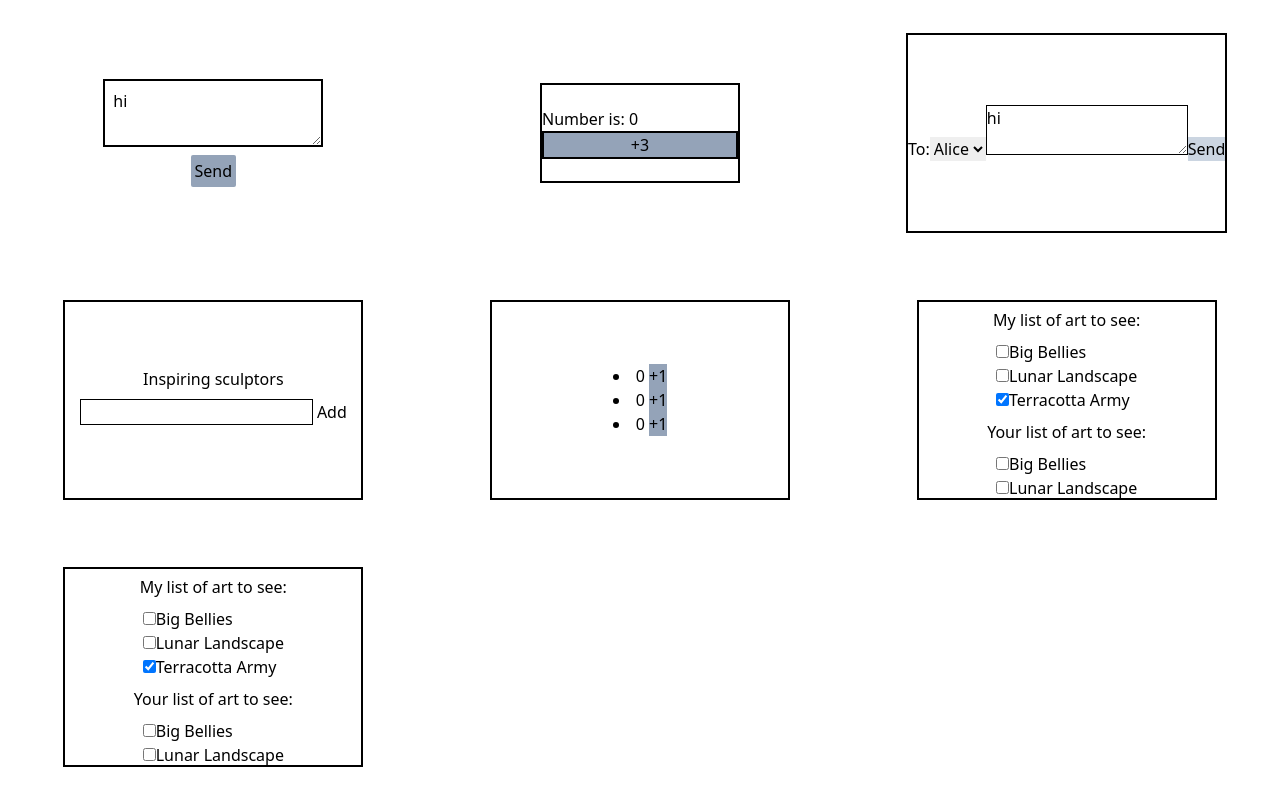
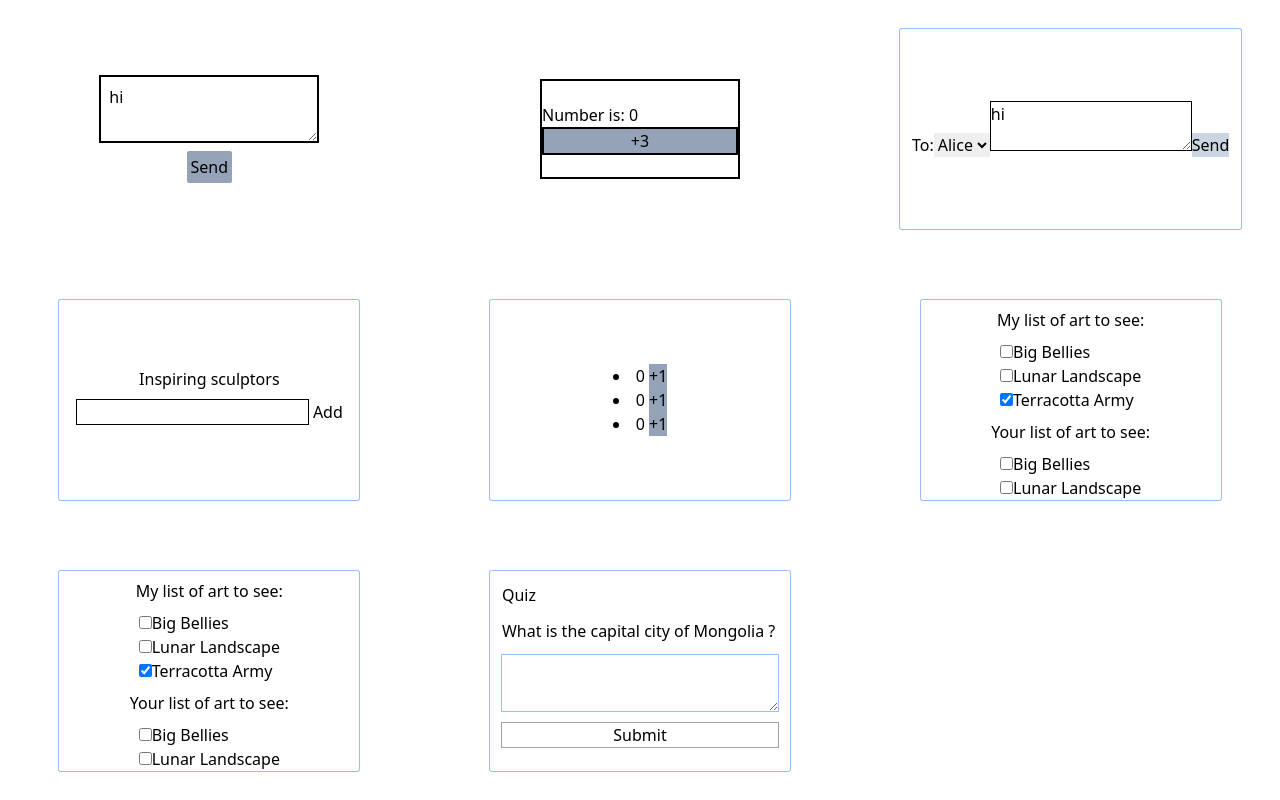
Before and after one commit to Tuugii0526/reactLearning, a Next.js app: page / in a window 1280 px wide. Built offline with nearby package versions, Linux system fonts and the light colour scheme.

Commit message:
reacting to input with state some bugs there

```diff
--- a/src/components/AddingInteractivity/Container.jsx
+++ b/src/components/AddingInteractivity/Container.jsx
@@ -1,5 +1,5 @@
 export const Container=({children})=>{
-    return <div className="min-w-[300px] h-[200px] border-[2px] border-black flex flex-col items-center justify-center gap-2 overflow-y-auto ">
+    return <div className="min-w-[300px] h-[200px] shadow-sm ring-1 p-3 rounded-sm flex flex-col items-center justify-center gap-2 overflow-y-auto ">
   {children}
 
     </div>
--- a/src/components/Exp.jsx
+++ /dev/null
@@ -1,3 +0,0 @@
-export const Exp=({isCircle,content})=>{
-    return <div className={`${isCircle ? 'rounded-full ': 'rounded-lg'} w-9 h-9 rounded-full bg-green-300 text-center` }>{content}</div>
-}
--- /dev/null
+++ b/src/components/ManagingState/ReactingToInputWithState.jsx
@@ -0,0 +1,56 @@
+import {useState} from 'react'
+export  const ReactingToInputWithState=()=>{
+    const [answer,setAnswer]=useState('')
+    const [error,setError]=useState(null)
+    const [status,setStatus]=useState('typing')
+    const handleSubmitForm=async(e)=>{
+        e.preventDefault()
+        setStatus('submitting')
+        try
+        {
+            await submitForm(answer)
+            setStatus('success')
+        }
+        catch(err)
+        {
+            console.log('this is an error:',err)
+            setError(err)
+            setStatus('typing')
+        }
+    }
+    const submitForm=(answer)=>{
+        return new Promise((resolve,reject)=>{
+            setTimeout(()=>{
+                if(answer!=='ub' || answer!=='ulaanbaatar')
+                {
+                    reject(new Error('Good guess but a wrong answer.Try again !'))
+                }
+                else
+                {
+                    resolve()
+                }
+            },1500)
+        })
+    }
+    const handleAnswerChange=(e)=>{
+        setAnswer(e.target.value)
+    }
+    if(status==='success')
+    {
+        return <h1>That's right </h1>
+    }
+    return <form className='w-full h-full flex flex-col gap-3' onSubmit={handleSubmitForm}>
+        <h2>Quiz</h2>
+        <p>What is the capital city of Mongolia ?</p>
+        <textarea className='ring-1 p-1' value={answer}
+        onChange={handleAnswerChange}
+        disabled={status==='submitting'}
+        />
+        <button className='ring-1 ring-gray-400' type='submit' disabled={
+            answer.length===0 || status==='submitting'
+        }>Submit</button>
+        {
+            error !==null && <p className='error'>{error.message}</p>
+        }
+    </form>
+}
--- a/src/pages/index.jsx
+++ b/src/pages/index.jsx
@@ -6,14 +6,15 @@ import { ReplacingArray } from "@/components/AddingInteractivity/ReplacingArray"
 import { SculptorList } from "@/components/AddingInteractivity/SculptorList";
 import { StateAsASnapshot } from "@/components/AddingInteractivity/StateAsASnapshot";
 import { StateOverTime } from "@/components/AddingInteractivity/StateOverTime";
-import { FilterableProductTable } from "@/components/LearningReact/ThinkingInReact/FilterableProductTable";
+import { ReactingToInputWithState } from "@/components/ManagingState/ReactingToInputWithState";
+import { FilterableProductTable } from "@/components/QuickStart/ThinkingInReact/FilterableProductTable";
 import { ScrollOne } from "@/components/Scroll/ScrollOne/ScrollOne-AppearsAsSoonAsScroll";
 import { Inter } from "next/font/google";
 
 const inter = Inter({ subsets: ["latin"] });
 
 export default function Home() {
-  return <div className="w-full h-screen grid grid-cols-3 justify-items-center items-center overflow-scroll">
+  return <div className="w-full h-screen grid grid-cols-1 justify-items-center items-center gap-3 overflow-scroll lg:grid-cols-3 md:grid-cols-2 ">
     <StateAsASnapshot/>
     <RenderingTakesASnapshotInTime/>
     <Container>
@@ -23,6 +24,9 @@ export default function Home() {
   <ReplacingArray/>
   <ArtBucketList/>
   <ArtBucketListImmer/>
+  <Container>
+    <ReactingToInputWithState/>
+  </Container>
   </div>
 
 }
--- a/src/styles/globals.css
+++ b/src/styles/globals.css
@@ -25,3 +25,7 @@
   vertical-align: middle;
   border: 1px solid black;
 }
+.error
+{
+  color:red
+}
```
Also changed, not shown: src/components/QuickStart/SecondTicTacToe/Game.jsx (renamed from src/components/LearningReact/SecondTicTacToe/Game.jsx), src/components/QuickStart/ThinkingInReact/FilterableProductTable.jsx (renamed from src/components/LearningReact/ThinkingInReact/FilterableProductTable.jsx), src/components/QuickStart/ThinkingInReact/ReactionCounter.jsx (renamed from src/components/LearningReact/ThinkingInReact/ReactionCounter.jsx), src/components/QuickStart/TicTacToe/Board.jsx (renamed from src/components/LearningReact/TicTacToe/Board.jsx), src/components/QuickStart/TicTacToe/Game.jsx (renamed from src/components/LearningReact/TicTacToe/Game.jsx), src/components/QuickStart/TicTacToe/Square.jsx (renamed from src/components/LearningReact/TicTacToe/Square.jsx).
